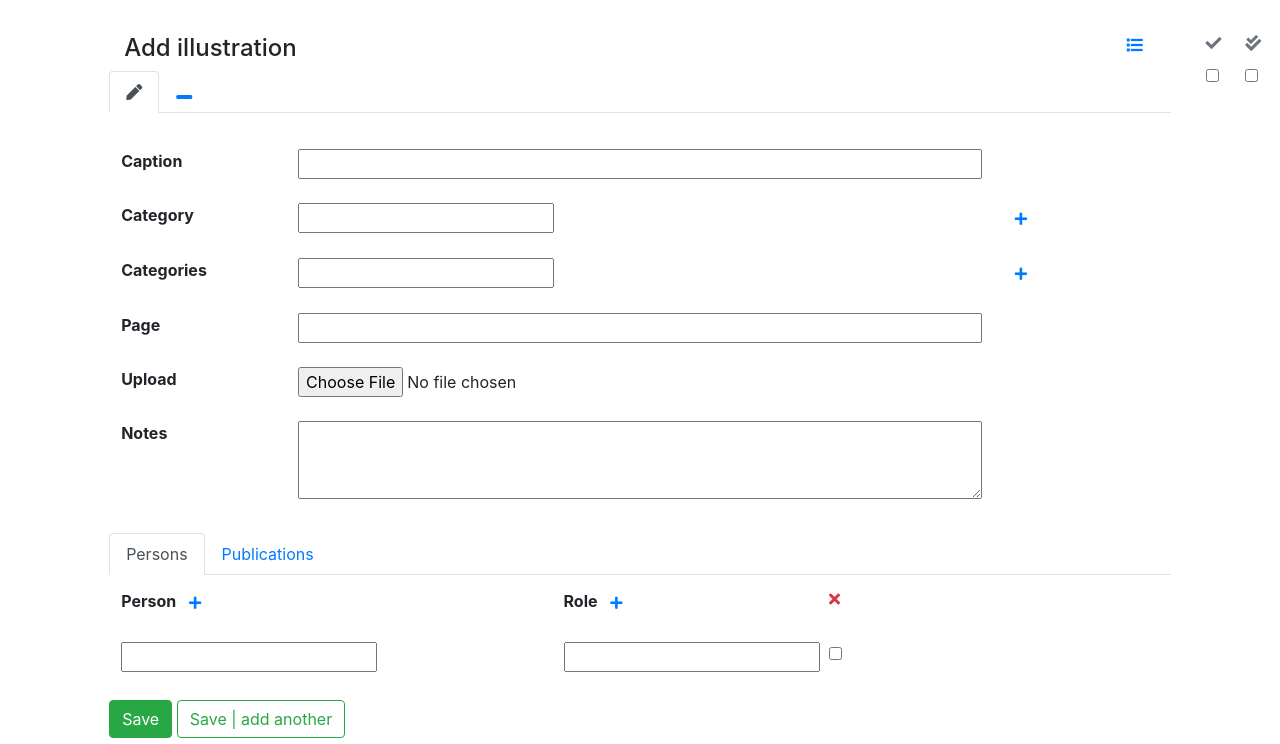
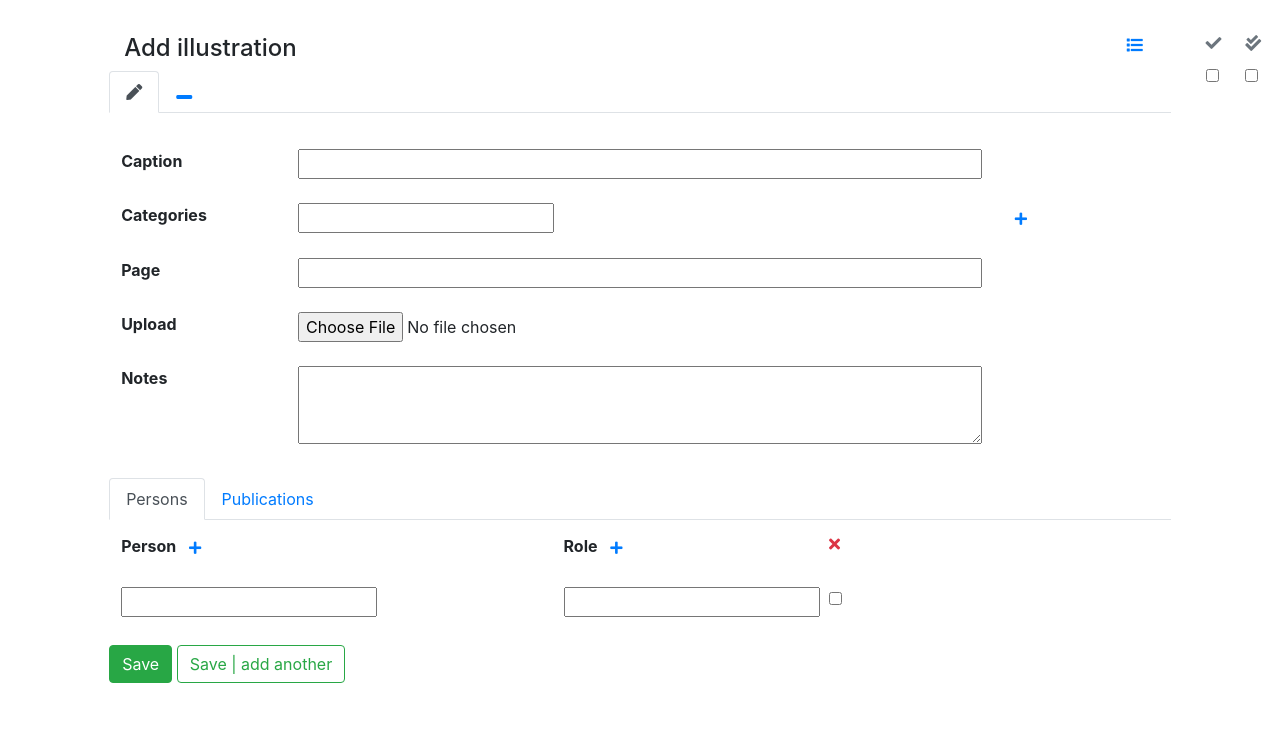
Before and after one commit to martijnbentum/region, a Django app: page /catalogue/add_illustration/ in a window 1280 px wide. Shown: the part 56-800 px from the top of the page. Run offline with Django 3.2, Linux system fonts and the light colour scheme; the visitor is signed in with stand-in values (Sample User, id 1); some libraries are stand-ins or nearby versions.

Commit message:
changed illustration - category relation to m2m, removed category field from form (still on model), issue#24

```diff
--- a/catalogue/forms.py
+++ b/catalogue/forms.py
@@ -278,14 +278,6 @@ class IllustrationForm(ModelForm):
 	'''Form to add an illustration.'''
 	caption = forms.CharField(widget=forms.TextInput(
 		attrs={'style':'width:100%'}))
-	category = forms.ModelChoiceField(
-		queryset=IllustrationCategory.objects.all().order_by('name'),
-		widget=IllustrationCategoryWidget(
-			attrs={'data-placeholder':'Select category...',
-			'style':'width:100%;','class':'searching',
-			'data-minimum-input-length':'0'}),
-		required = False
-		)
 	categories = forms.ModelMultipleChoiceField(
 		queryset=IllustrationCategory.objects.all().order_by('name'),
 		widget=IllustrationCategoriesWidget(
@@ -303,7 +295,7 @@ class IllustrationForm(ModelForm):
 
 	class Meta:
 		model = Illustration
-		fields = 'caption,category,categories,page_number,notes,upload,complete,approved'.split(',')
+		fields = 'caption,categories,page_number,notes,upload,complete,approved'.split(',')
 
 class PeriodicalForm(ModelForm):
 	'''Form to add an periodical.'''
--- a/catalogue/templates/catalogue/add_illustration.html
+++ b/catalogue/templates/catalogue/add_illustration.html
@@ -37,14 +37,6 @@
 	<tr class="d-flex">
 		<th class="col-2">Caption</th>
 		<td class="col-8">{{form.caption}} {{from.caption.error}}</td>
-	</tr>
-	<tr class="d-flex">
-		<th class="col-2">Category</th>
-		<td class="col-8">{{form.category}} {{form.category.error}}</td>
-			<td><a class = "btn btn-link btn-sm ml-auto" target = "_blank"
-				href ="{% url 'catalogue:add_illustration_category'%}"
-				role="button"><i class="fa fa-plus"></i></a>
-			</td>
 	</tr>
 	<tr class="d-flex">
 		<th class="col-2">Categories</th>
```
